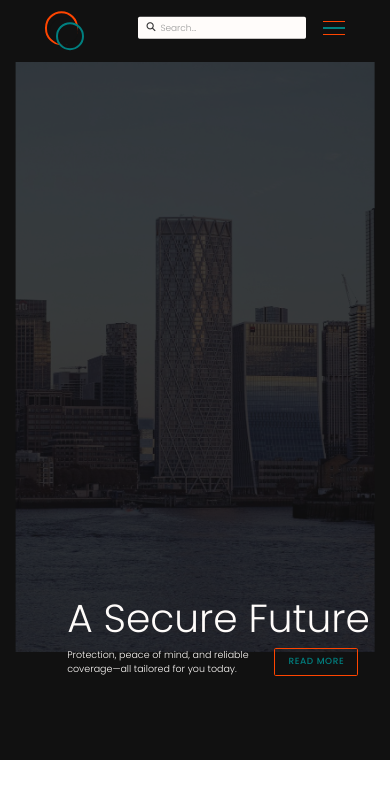
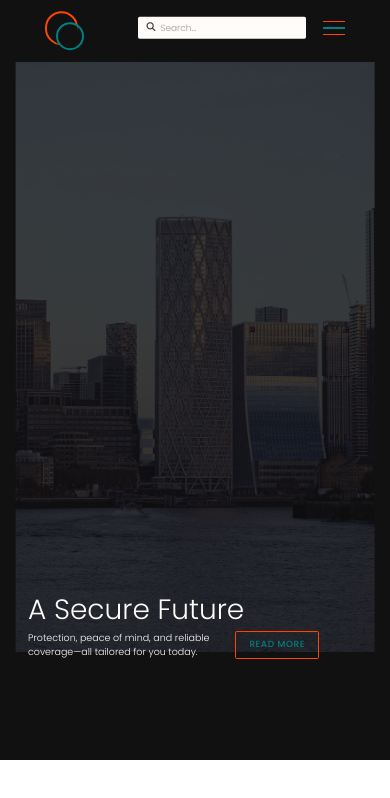
Before and after one commit to Nimira43/Bootstrap-5---Sass-Template, a plain HTML site: page index.html in a window 390 px wide. Drawn offline with Linux system fonts and the light colour scheme.

Commit message:
Media queries at 600px.

```diff
--- a/css/styles.css
+++ b/css/styles.css
@@ -329,4 +329,12 @@
   .navigation a {
     font-size: 3rem;
   }
+  .banner {
+    left: 5rem;
+    bottom: 18rem;
+  }
+  .banner-heading {
+    font-size: 5rem;
+  }
+
 }
```
